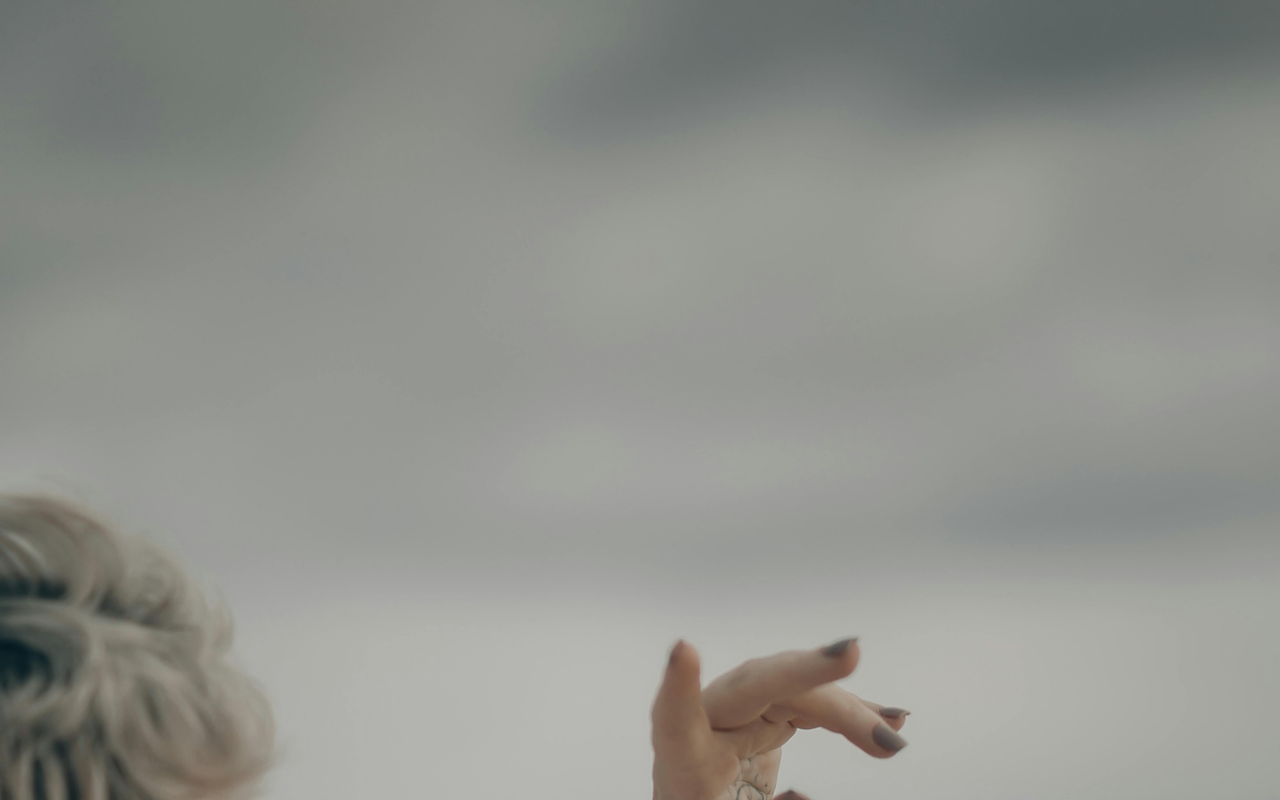
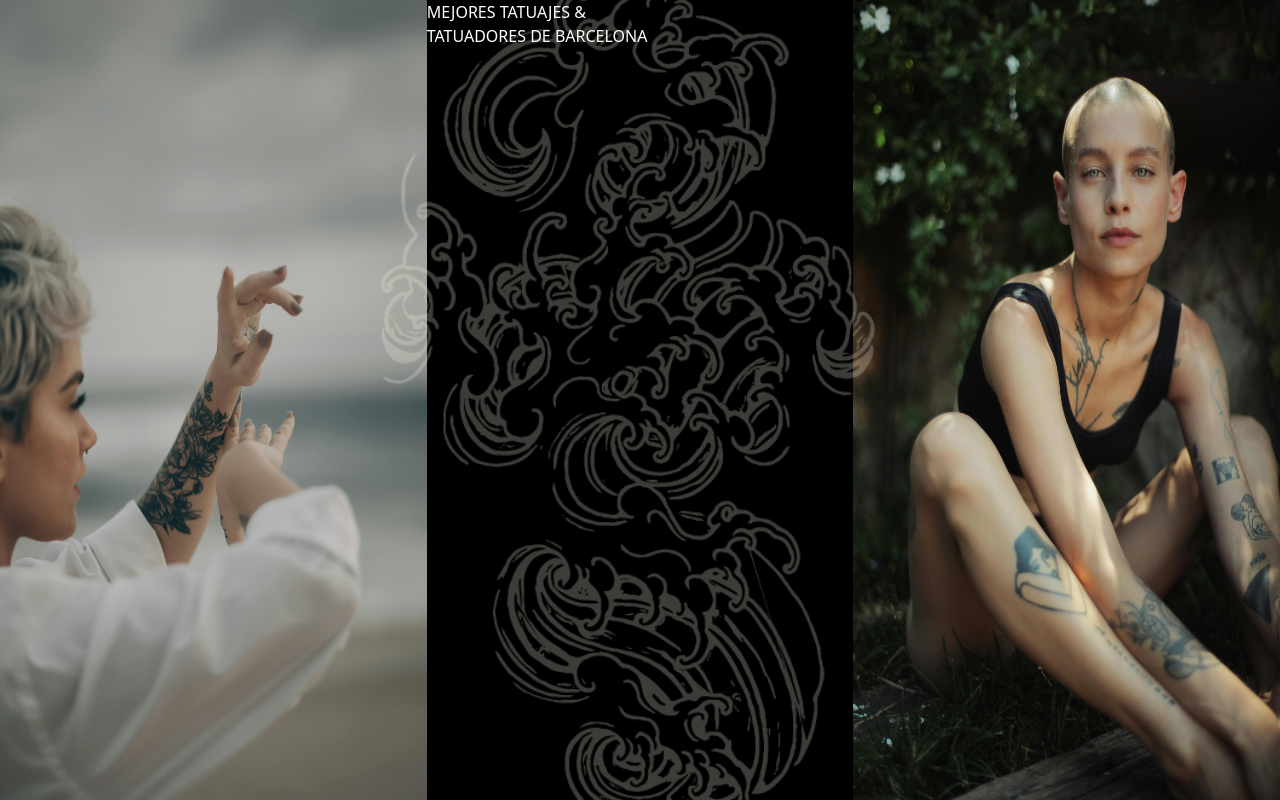
Before and after one commit to Innovaton0/Mimi-Sofm-final-project, a Vue app: page / in a window 1280 px wide. Shown: the top 800 px of the page. Built offline with nearby package versions, Linux system fonts and the light colour scheme.

Commit message:
design landingpage day 1 - Inno and Marianto

```diff
--- a/src/components/LandingPage.vue
+++ b/src/components/LandingPage.vue
@@ -1,22 +1,33 @@
 <template>
-  <div class="container">
-    <div class="left-image">
+  <div class="grid grid-cols-3 grid-rows-1 h-screen">
+    <!-- Left side -->
+    <div class="col-start-1 col-end-2 row-start-1">
       <img
+        class="h-screen"
         src="../images/landing-page/left-image.jpg"
         alt="woman with tattooed arm"
       />
     </div>
-    <div class="center-section">
+
+    <!-- Center section -->
+    <div class="bg-black h-screen col-start-2 col-end-3 row-start-1">
+      <h1 class="text-white">MEJORES TATUAJES & <br />TATUADORES DE BARCELONA</h1>
+      <a href="link?" target="_blank" class="home-link">Home</a>
+    </div>
+    <div
+      class="flex justify-center items-center col-start-1 col-end-4 row-start-1"
+    >
       <img
+        class="w-[45rem] h-120 opacity-25"
         src="../images/landing-page/ilustracion.png"
         alt="center illustration"
-        class="logo"
       />
-      <h1>MEJORES TATUAJES & <br />TATUADORES DE BARCELONA</h1>
-      <a href="link?" target="_blank" class="home-link">Home</a>
     </div>
-    <div class="right-section">
+
+    <!-- Right section -->
+    <div class="col-start-3 col-end-4 row-start-1">
       <img
+        class="h-screen"
         src="../images/landing-page/right-image.jpg"
         alt="woman with several tattoos looking at camera"
       />
```
Also changed, not shown: src/images/landing-page/logo_larama.png (added).
